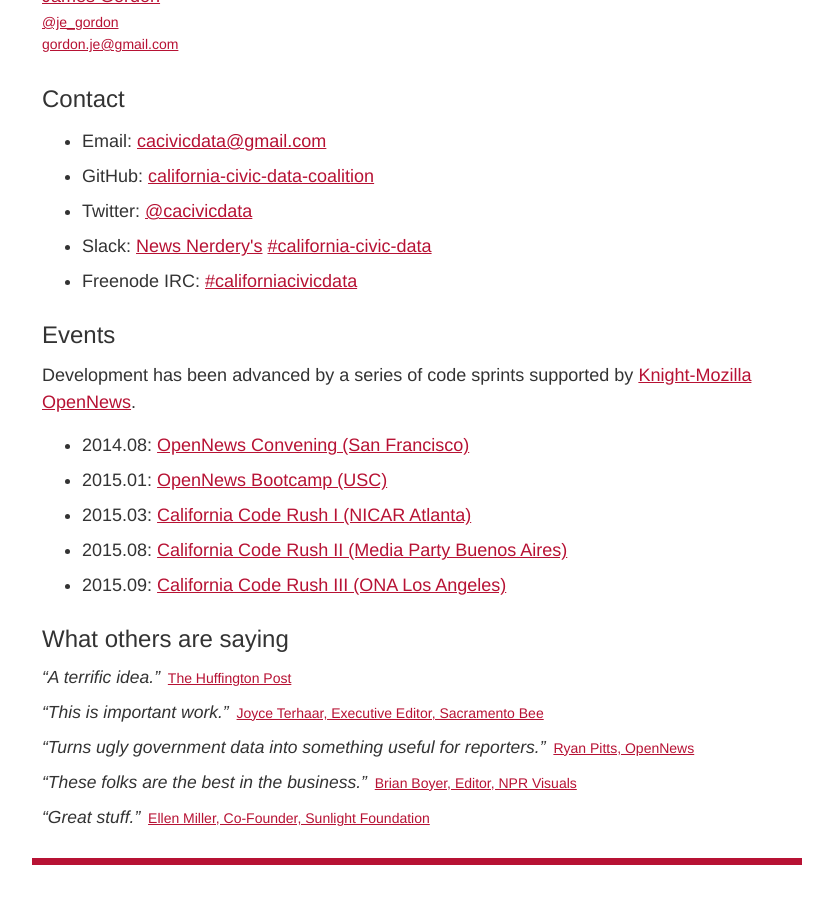
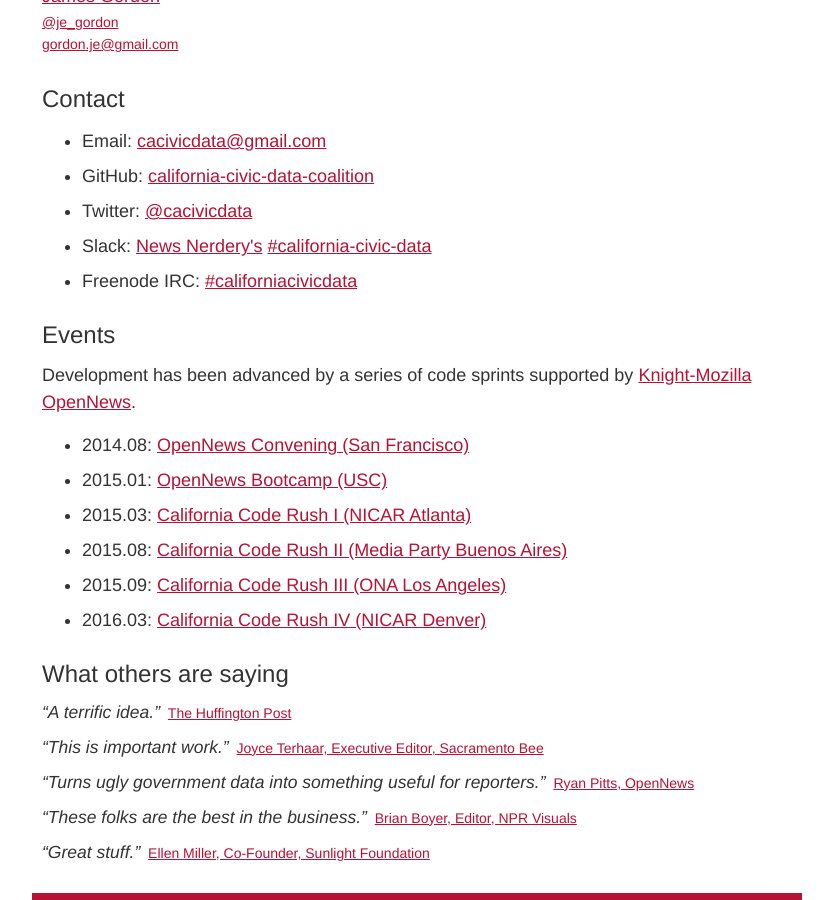
Before and after one commit to palewire/californiacivicdata.org, a Jekyll site: the page built from about/index.html, in a window 1280 px wide and 900 px high, scrolled down 1197 px. Shown: the whole window, without its empty margins (223-1056 px from the left). Built offline with Jekyll 4.4.1, drawn with Linux system fonts in a browser that asks for light colours; before the commit the page ends 2062 px from its top, so only the background shows below that.

Commit message:
NICAR event on about page

```diff
--- a/about/index.html
+++ b/about/index.html
@@ -147,6 +147,7 @@
         <li>2015.03: <a href="http://www.californiacivicdata.org/2015/03/11/code-rush-recap/">California Code Rush I (NICAR Atlanta)</a></li>
         <li>2015.08: <a href="http://www.californiacivicdata.org/2015/09/01/code-rush-2-recap/">California Code Rush II (Media Party Buenos Aires)</a></a></li>
         <li>2015.09: <a href="http://www.californiacivicdata.org/2015/10/04/code-rush-3-recap/">California Code Rush III (ONA Los Angeles)</a></a></li>
+        <li>2016.03: <a href="http://www.californiacivicdata.org/2016/03/07/code-rush-4/">California Code Rush IV (NICAR Denver)</a></a></li>
     </ul>
 </section>
 
```
